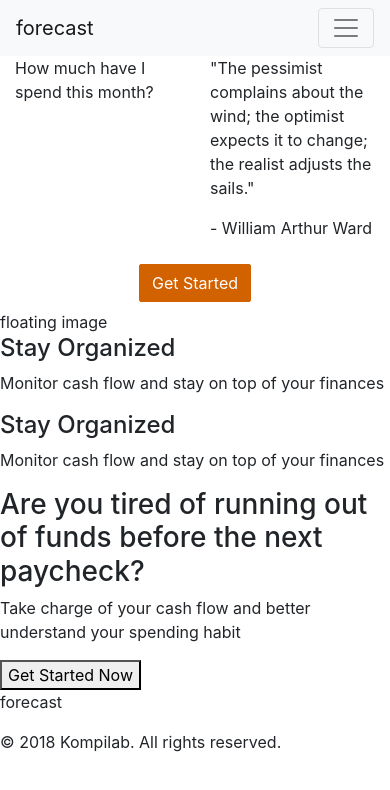
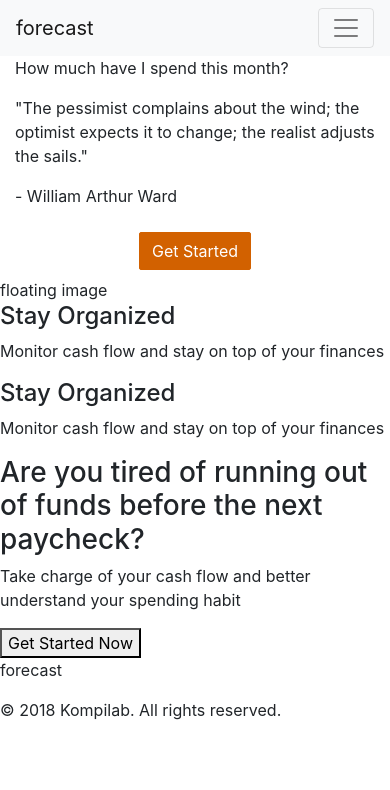
Before and after one commit to Kompilab/forecast-api, a React (Create React App) app in the folder client/: page / in a window 390 px wide. Shown: the top 790 px of the page. Built offline with nearby package versions, Linux system fonts and the light colour scheme.

Commit message:
add header brk-pt

```diff
--- a/client/src/pages/Home/Home.jsx
+++ b/client/src/pages/Home/Home.jsx
@@ -31,11 +31,11 @@ class Home extends Component {
 
         <header className="container-fluid">
           <div className="row">
-            <div className="col">
+            <div className="col-sm">
               <p>How much have I spend this month?</p>
             </div>
 
-            <div className="col">
+            <div className="col-sm">
               <p>"The pessimist complains about the wind; the optimist expects it to change; the realist adjusts the sails."</p>
               <p>- William Arthur Ward</p>
             </div>
```
